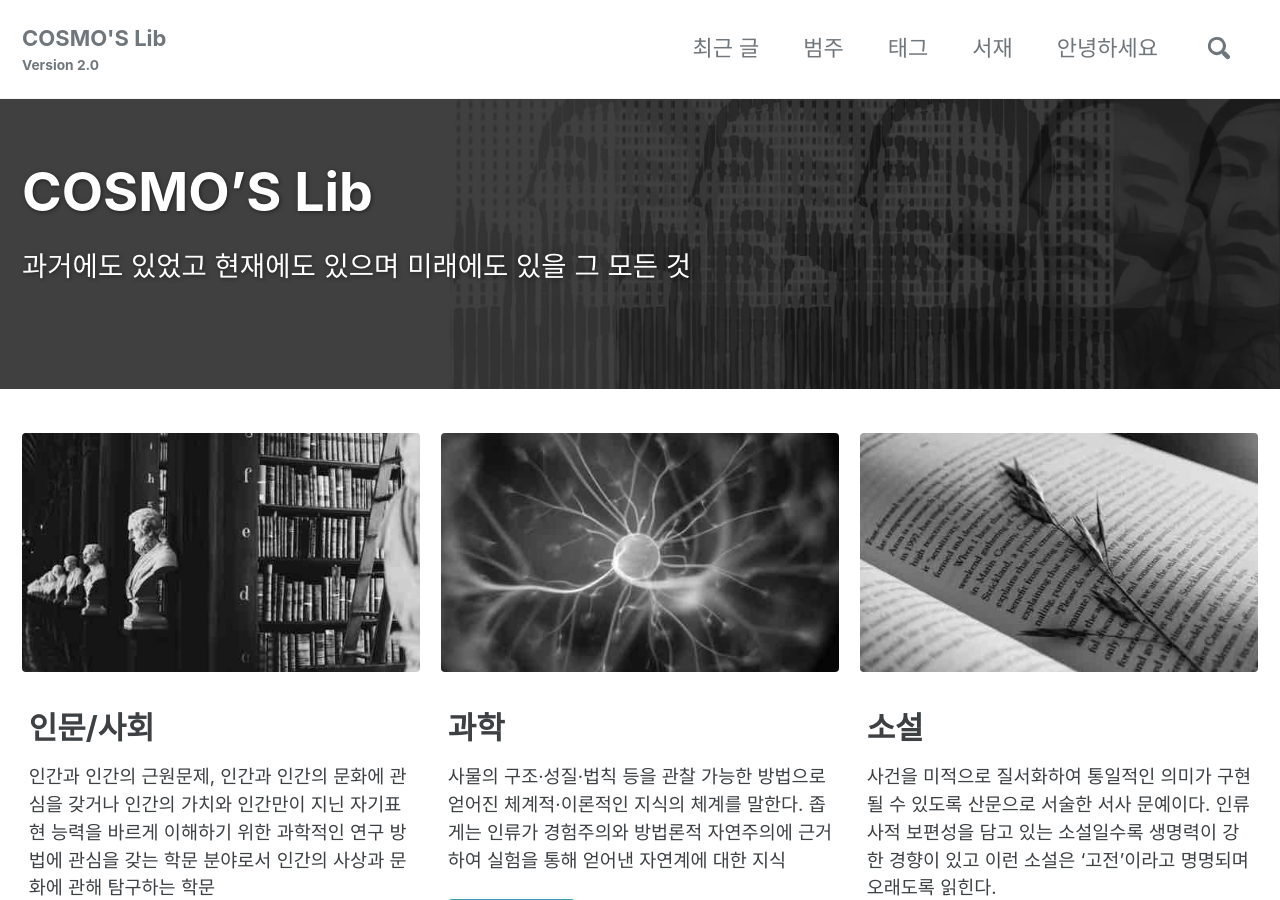
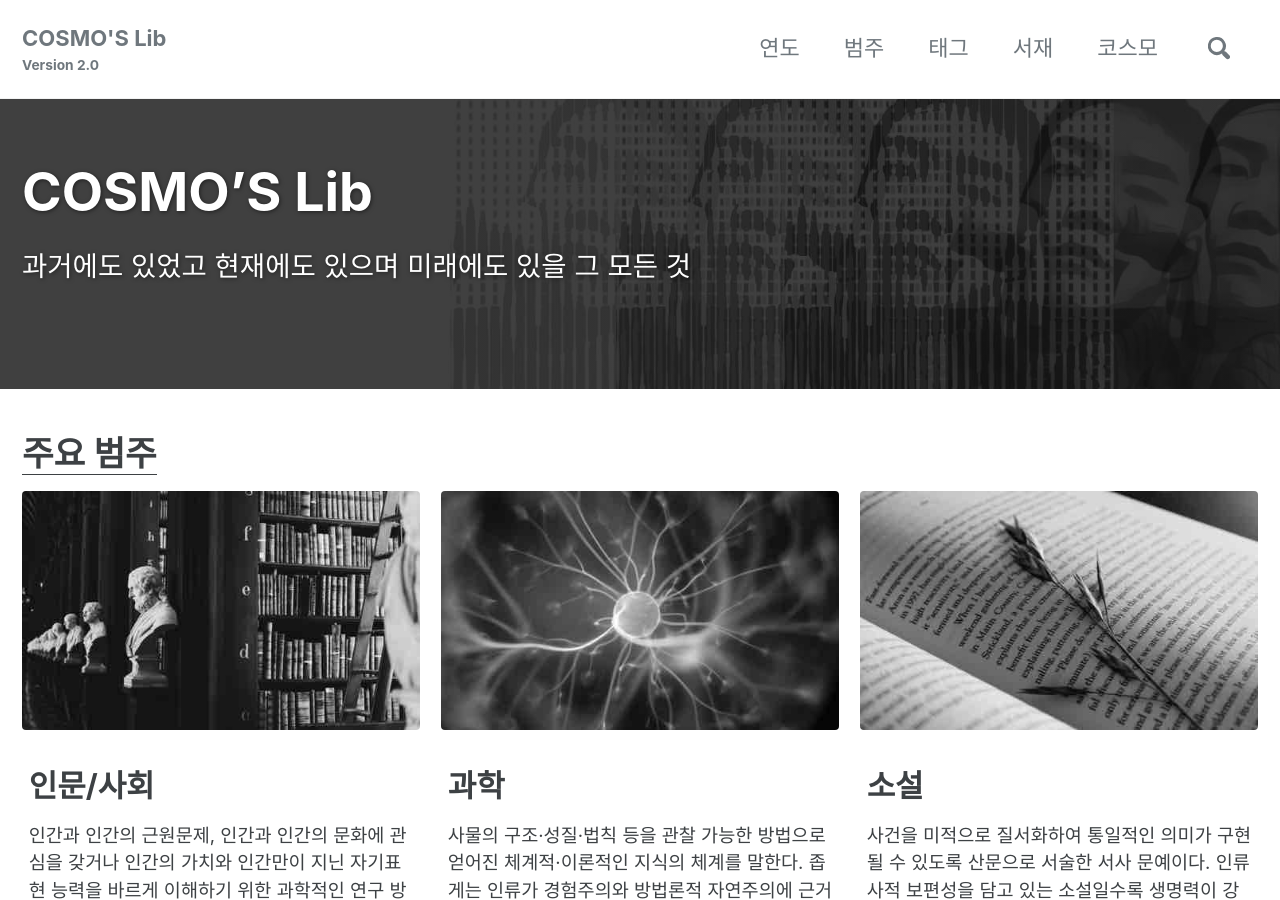
Before and after one commit to deftone2000/cosmo-s-archive, a Jekyll site: the page built from _pages/home.md, in a window 1280 px wide and 900 px high. Built offline with Jekyll 4.4.1, drawn with Linux system fonts in a browser that asks for light colours; cached includes are drawn as plain includes; nearby versions of some CDN libraries; comment, search, counter and statistics services are not loaded; a style sheet for code colours, icons or effects is not loaded.

Commit message:
no message

```diff
--- a/_data/navigation.yml
+++ b/_data/navigation.yml
@@ -1,6 +1,6 @@
 # main links
 main:
-  - title: "최근 글"
+  - title: "연도"
     url: /year-archive/
   - title: "범주"
     url: /categories/
@@ -8,7 +8,7 @@ main:
     url: /tags/
   - title: "서재"
     url: /reading_list/
-  - title: "안녕하세요"
+  - title: "코스모"
     url: /collection-archive/
 
 # playground sidebar navigation list
--- a/_pages/home.md
+++ b/_pages/home.md
@@ -52,7 +53,11 @@ feature_row:
     btn_label: "더 알아보기"
 ---
 
+# <u>주요 범주</u>
+
 {% include feature_row %}
+
+# <u>최근 글</u>
 
 {% for post in site.posts limit: 5 %}
   {% include archive-single.html %}
```
Also changed, not shown: other parts of _pages/home.md (+1 -0 lines).
